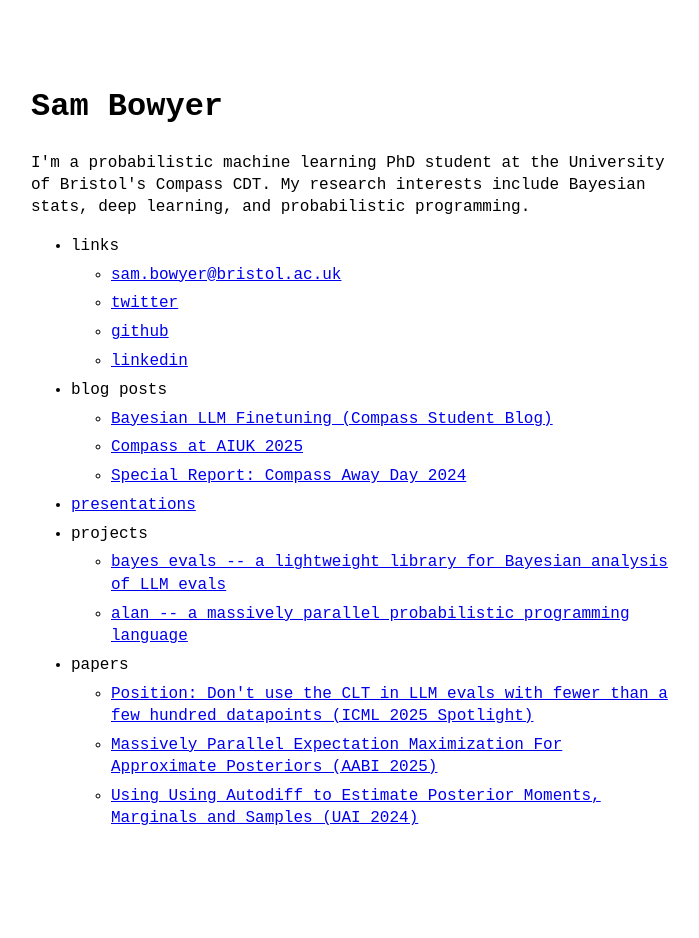
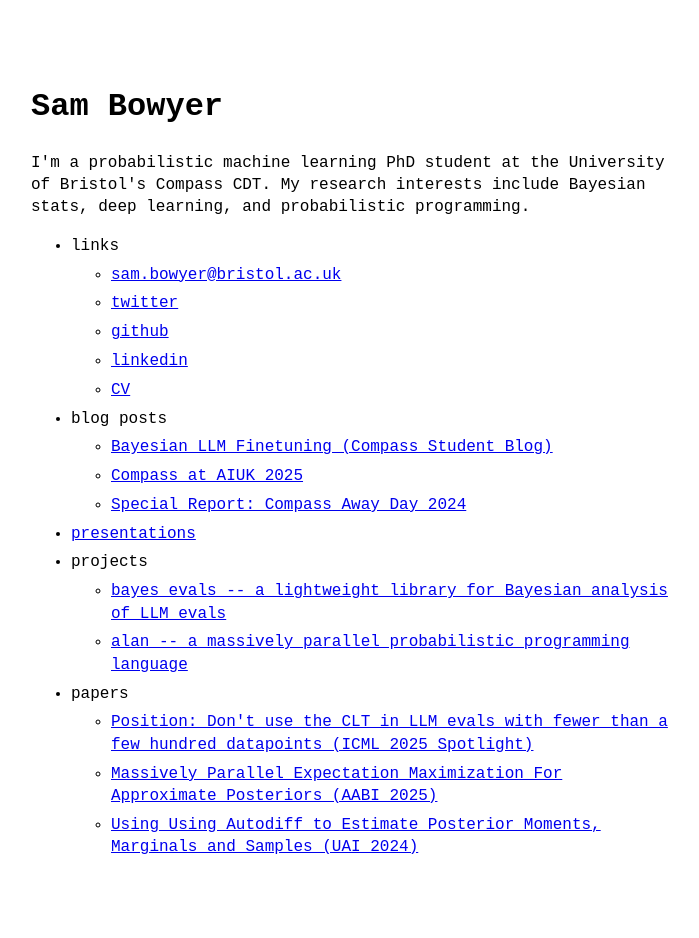
Before and after one commit to sambowyer/sambowyer.github.io, a Jekyll site: the page built from index.md, in a window 1280 px wide. Shown: the whole page, without its empty margins (289-988 px from the left). Built offline with Jekyll 4.4.1, drawn with Linux system fonts in a browser that asks for light colours; before the commit the page ends 910 px from its top, so only the background shows below that.

```diff
--- a/_data/menu.yml
+++ b/_data/menu.yml
@@ -12,6 +12,8 @@ entries:
         url: https://github.com/sambowyer
       - title: linkedin
         url: https://www.linkedin.com/in/sam-bowyer-943a0116a/
+      - title: CV
+        url: https://sambowyer.com/CV.pdf
 
   # - title: all posts
   #   post_list:
```
